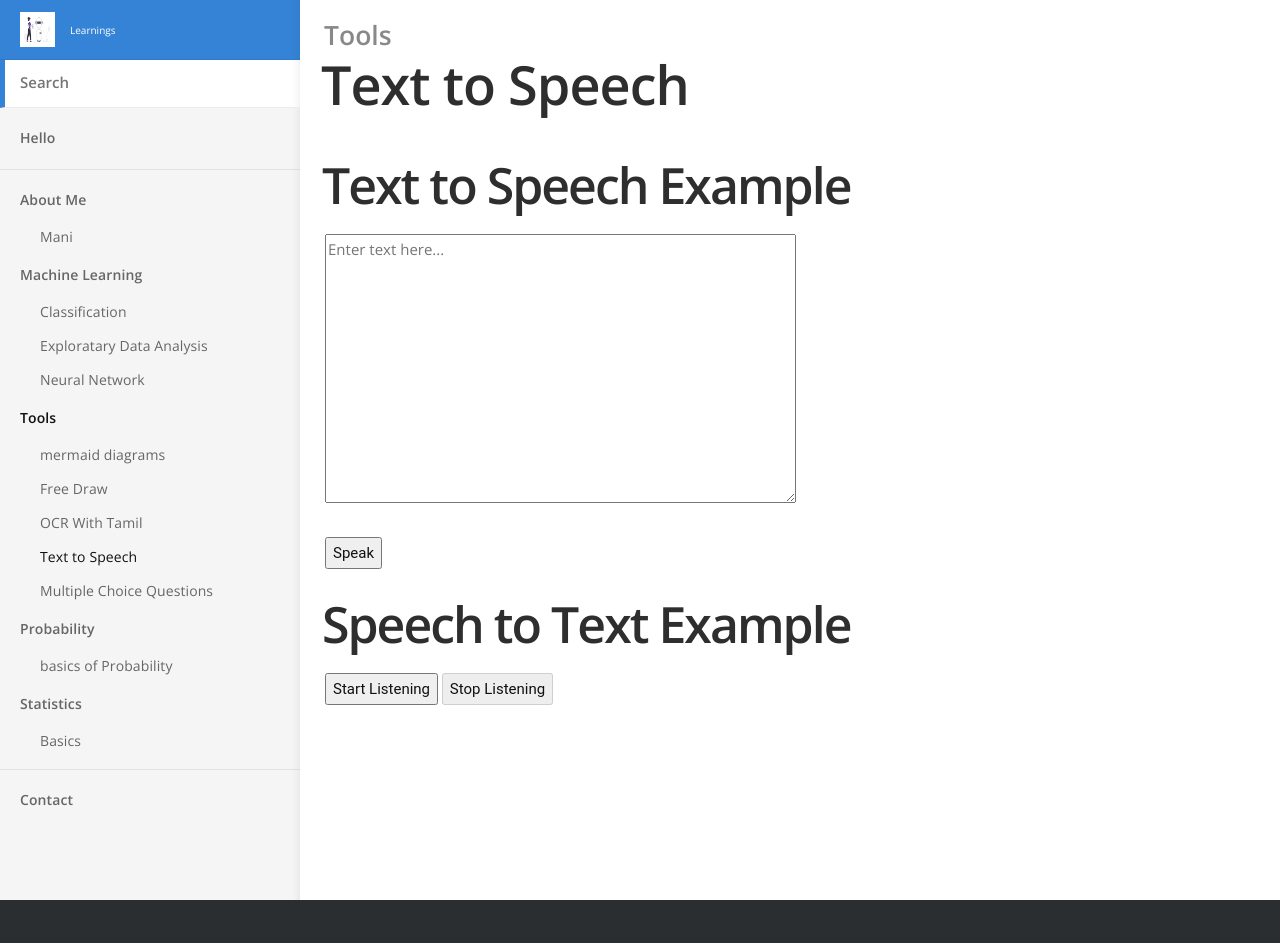
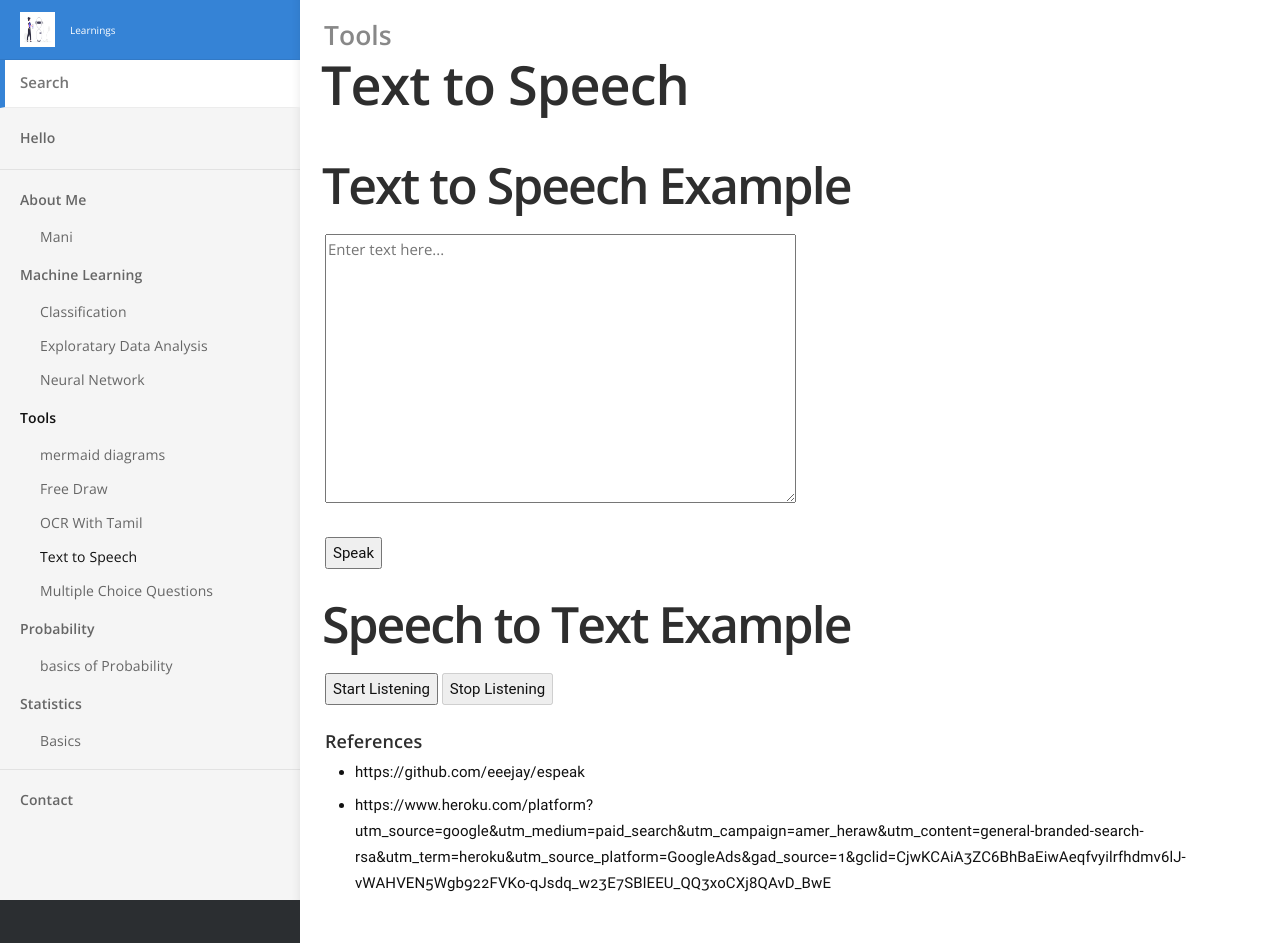
Before and after one commit to mperumal-usd/myLearnings, a Jekyll site: the page built from _docs/speech.md, in a window 1280 px wide. Built offline with Jekyll 4.4.1, drawn with Linux system fonts in a browser that asks for light colours; before the commit the page ends 900 px from its top, so only the background shows below that.

Commit message:
Update speech.md

```diff
--- a/_docs/speech.md
+++ b/_docs/speech.md
@@ -90,3 +90,8 @@ title: Text to Speech
             };
         }
 </script>
+
+
+#### References
+* https://github.com/eeejay/espeak
+* https://www.heroku.com/platform?utm_source=google&utm_medium=paid_search&utm_campaign=amer_heraw&utm_content=general-branded-search-rsa&utm_term=heroku&utm_source_platform=GoogleAds&gad_source=1&gclid=CjwKCAiA3ZC6BhBaEiwAeqfvyilrfhdmv6lJ-vWAHVEN5Wgb922FVKo-qJsdq_w23E7SBlEEU_QQ3xoCXj8QAvD_BwE
```
